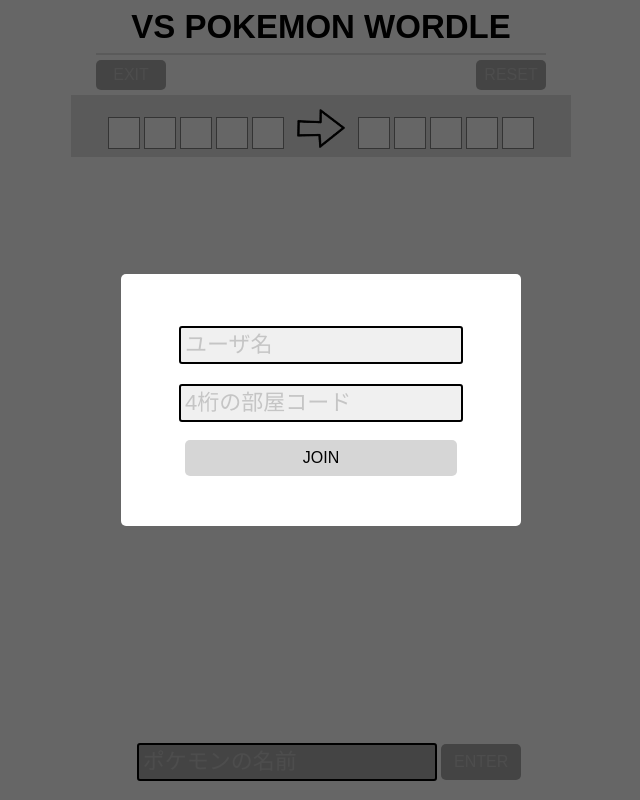
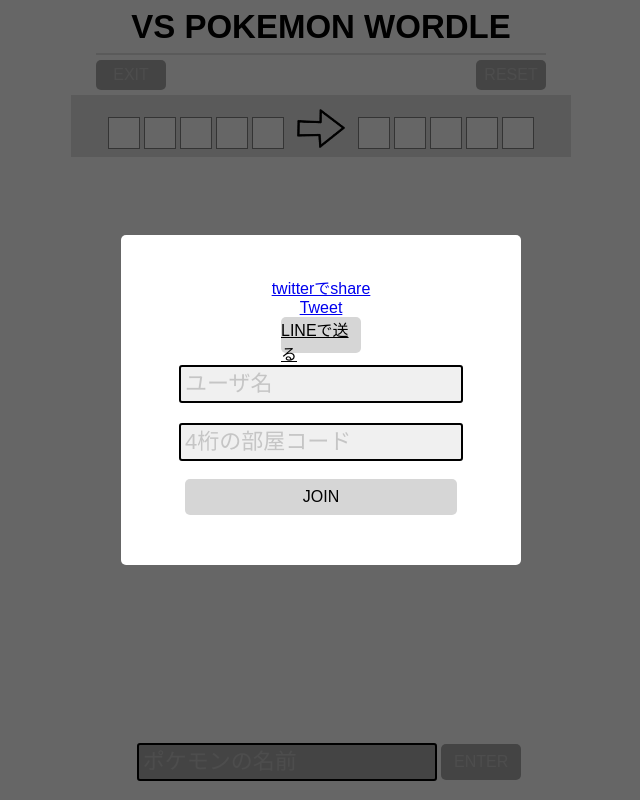
Before and after one commit to Yotty0404/VS_Pokemon_Wordle, a Flask app: page / in a window 1280 px wide. Shown: the whole page, without its empty margins (319-959 px from the left). Run offline with Flask 2, Linux system fonts and the light colour scheme; some libraries are stand-ins or nearby versions.

Commit message:
share機能　テスト

```diff
--- a/templates/home.html
+++ b/templates/home.html
@@ -8,7 +8,6 @@
     <link rel="stylesheet" href="static/css/style.css">
     <script src="https://cdnjs.cloudflare.com/ajax/libs/socket.io/4.0.1/socket.io.js" integrity="sha512-q/dWJ3kcmjBLU4Qc47E4A9kTB4m3wuTY7vkFJDTZKjTs8jhyGQnaUrxa0Ytd0ssMZhbNua9hE+E7Qv1j+DyZwA==" crossorigin="anonymous"></script>
     <script src="https://code.jquery.com/jquery-3.6.0.min.js" integrity="sha256-/xUj+3OJU5yExlq6GSYGSHk7tPXikynS7ogEvDej/m4=" crossorigin="anonymous"></script>
-    <script src="https://www.line-website.com/social-plugins/js/thirdparty/loader.min.js" ></script>
     <script src="static/js/script.js" charset="shift_jis"></script>
     <link href="static/img/32.png" rel="icon shortcut" sizes="3232">
     <link href="static/img/192.png" rel="apple-touch-icon">
@@ -54,7 +53,14 @@
         </div>
 
         <div id="login" class="modal">
-            <div class="line-it-button" data-lang="ja" data-type="share-b" data-env="REAL" data-url="http://www.a-one-net.com/" data-color="default" data-size="small" data-count="false" data-ver="3"></div>
+            <a href="https://twitter.com/share?text=テキストテキスト%0a改行もできるし%20スペースも&url=https://www.url.url/&hashtags=タグ,二つ目" onClick="window.open(encodeURI(decodeURI(this.href)), 'tweetwindow', 'width=650, height=470, personalbar=0, toolbar=0, scrollbars=1, sizable=1'); return false;" rel="nofollow" class="twitter-link">
+                twitterでshare
+            </a>
+            <a href="https://twitter.com/share?ref_src=twsrc%5Etfw" class="twitter-share-button" data-text="バズブログです！%0aよろしく" data-show-count="false">Tweet</a>
+            <script async src="https://platform.twitter.com/widgets.js" charset="utf-8"></script>
+            <a class="line btn" href="http://line.me/R/msg/text/?[任意のテキスト][共有したいURL]">LINEで送る</a>
+            <div class="line-it-button" data-lang="ja" data-type="share-b" data-env="REAL" data-url="http://www.a-one-net.com/" data-color="default" data-size="small" data-count="false" data-ver="3" style="display: none;"></div>
+            <script src="https://www.line-website.com/social-plugins/js/thirdparty/loader.min.js" async="async" defer="defer"></script>
             <input id="txt_user_name" class="textbox login_obj" type="text" name="user_name" placeholder="ユーザ名" maxlength="8" />
             <input id="txt_room_code" class="textbox login_obj" type="number" name="room_code" placeholder="4桁の部屋コード" oninput="slice_max_length(this, 4)" pattern="\d*" />
             <input id="btn_join" type="submit" value="JOIN" class="btn login_obj">
```
